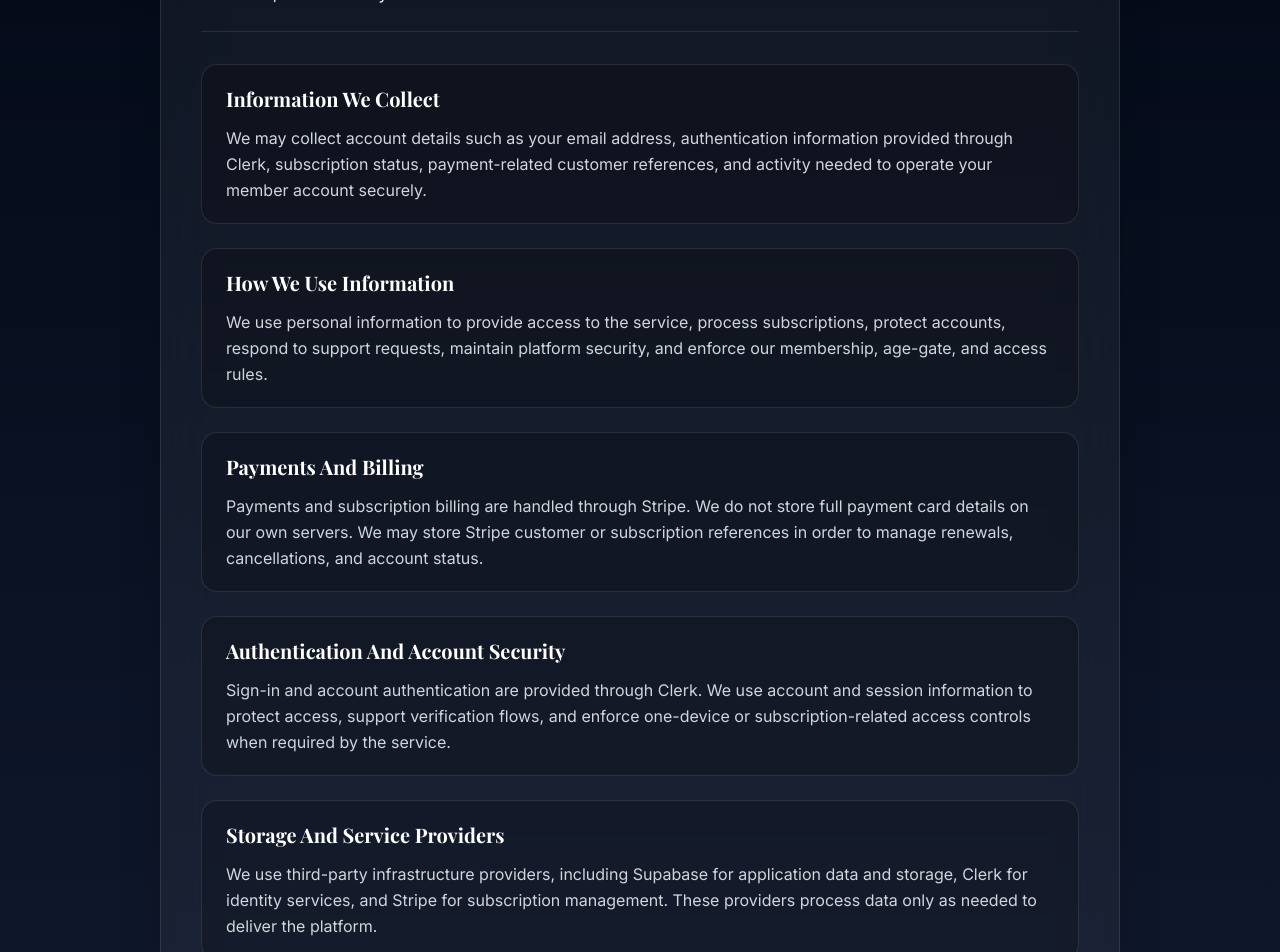
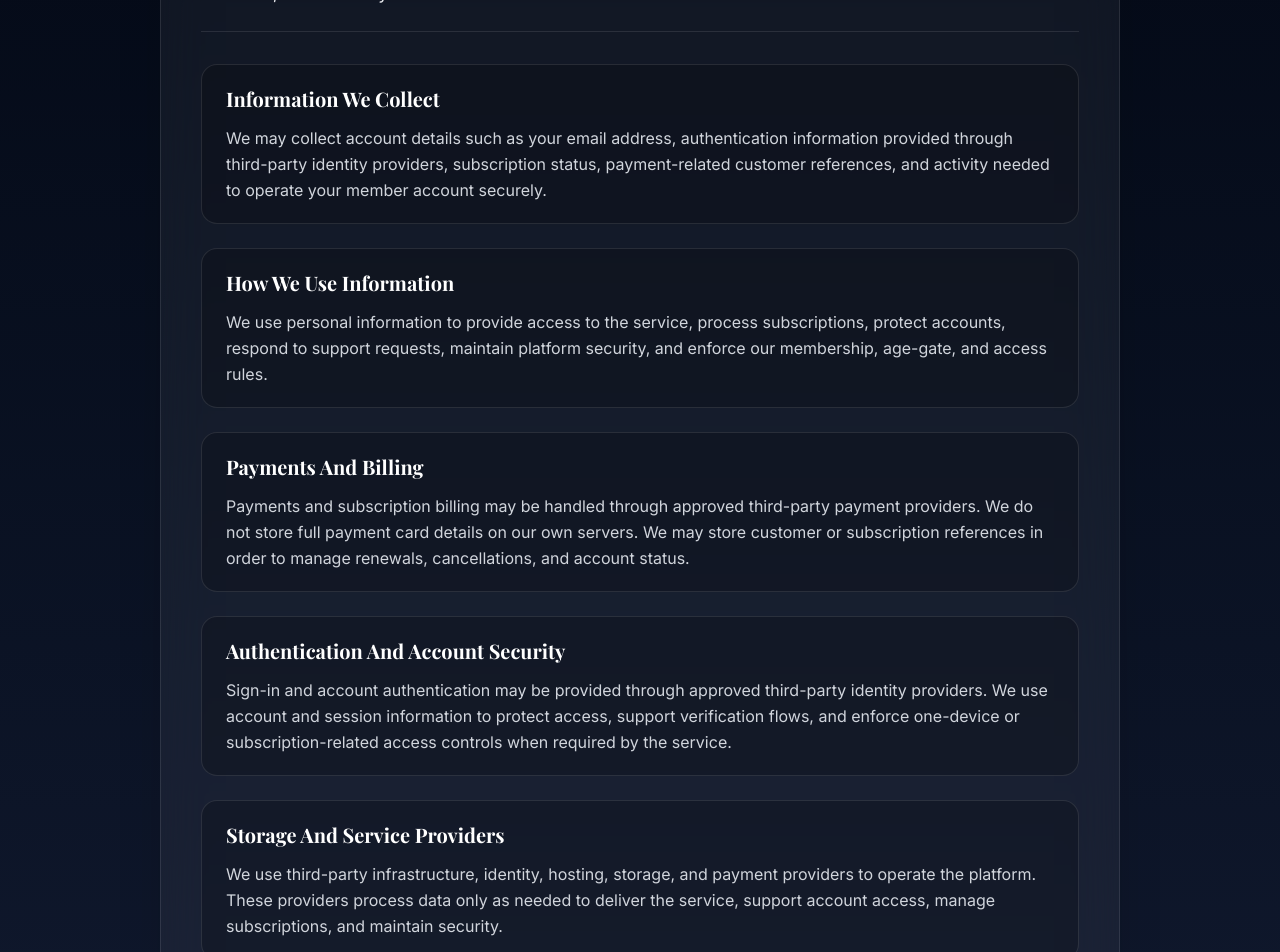
Before and after one commit to YonatanZewude/EthioGlow, a React (Vite) app: page /privacy in a window 1280 px wide. Shown: the part 400-1352 px from the top of the page. Built offline with nearby package versions, Linux system fonts and the light colour scheme; no server answers.

Commit message:
Neutralize legal provider references

```diff
--- a/src/pages/PrivacyPolicyPage.tsx
+++ b/src/pages/PrivacyPolicyPage.tsx
@@ -5,7 +5,7 @@ const policySections = [
   {
     title: 'Information We Collect',
     body:
-      'We may collect account details such as your email address, authentication information provided through Clerk, subscription status, payment-related customer references, and activity needed to operate your member account securely.',
+      'We may collect account details such as your email address, authentication information provided through third-party identity providers, subscription status, payment-related customer references, and activity needed to operate your member account securely.',
   },
   {
     title: 'How We Use Information',
@@ -15,17 +15,17 @@ const policySections = [
   {
     title: 'Payments And Billing',
     body:
-      'Payments and subscription billing are handled through Stripe. We do not store full payment card details on our own servers. We may store Stripe customer or subscription references in order to manage renewals, cancellations, and account status.',
+      'Payments and subscription billing may be handled through approved third-party payment providers. We do not store full payment card details on our own servers. We may store customer or subscription references in order to manage renewals, cancellations, and account status.',
   },
   {
     title: 'Authentication And Account Security',
     body:
-      'Sign-in and account authentication are provided through Clerk. We use account and session information to protect access, support verification flows, and enforce one-device or subscription-related access controls when required by the service.',
+      'Sign-in and account authentication may be provided through approved third-party identity providers. We use account and session information to protect access, support verification flows, and enforce one-device or subscription-related access controls when required by the service.',
   },
   {
     title: 'Storage And Service Providers',
     body:
-      'We use third-party infrastructure providers, including Supabase for application data and storage, Clerk for identity services, and Stripe for subscription management. These providers process data only as needed to deliver the platform.',
+      'We use third-party infrastructure, identity, hosting, storage, and payment providers to operate the platform. These providers process data only as needed to deliver the service, support account access, manage subscriptions, and maintain security.',
   },
   {
     title: 'Cookies, Local Storage, And Similar Tools',
--- a/src/pages/TermsOfServicePage.tsx
+++ b/src/pages/TermsOfServicePage.tsx
@@ -15,7 +15,7 @@ const termsSections = [
   {
     title: 'Subscriptions And Billing',
     body:
-      'Paid access is offered on a subscription basis. Billing, renewals, cancellations, and payment processing may be handled through Stripe or other approved providers. Access may be restricted if a payment fails, is reversed, or is canceled.',
+      'Paid access is offered on a subscription basis. Billing, renewals, cancellations, and payment processing may be handled through approved third-party providers. Access may be restricted if a payment fails, is reversed, or is canceled.',
   },
   {
     title: 'Access Rules',
```
